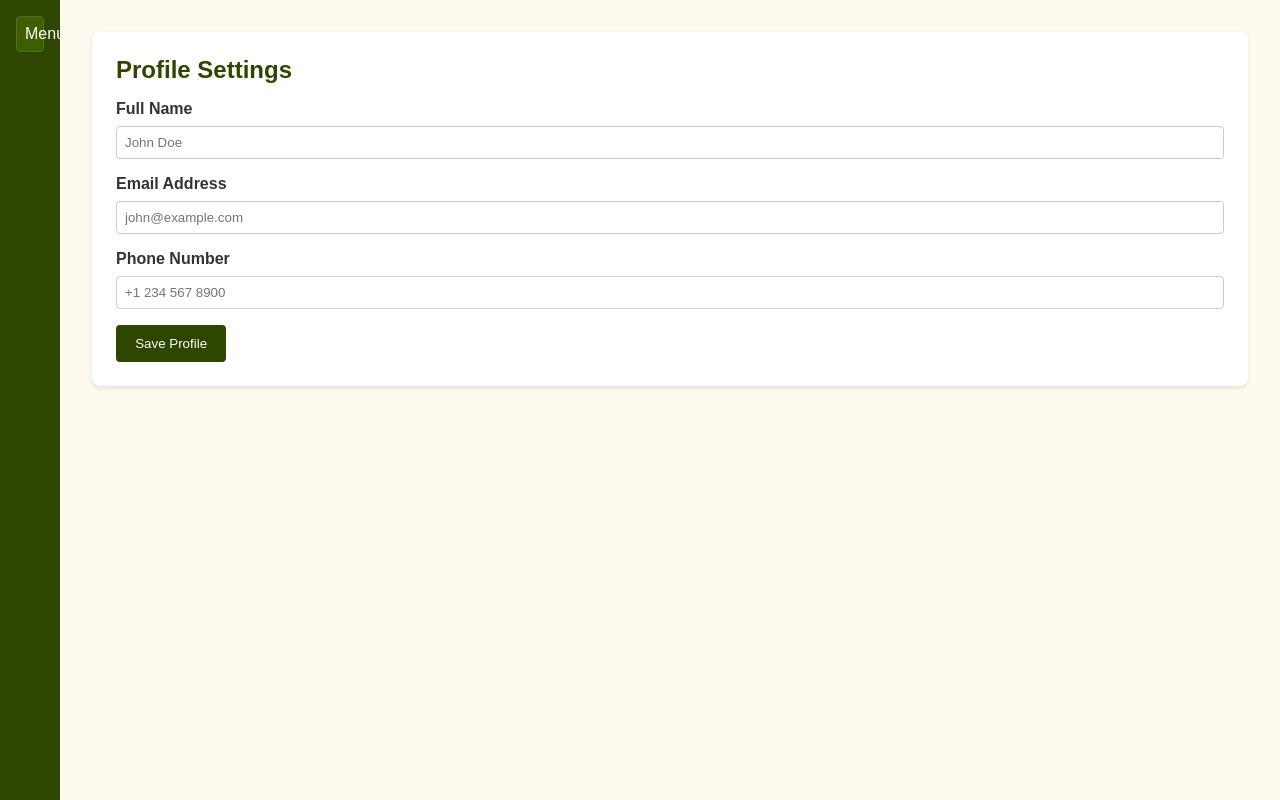
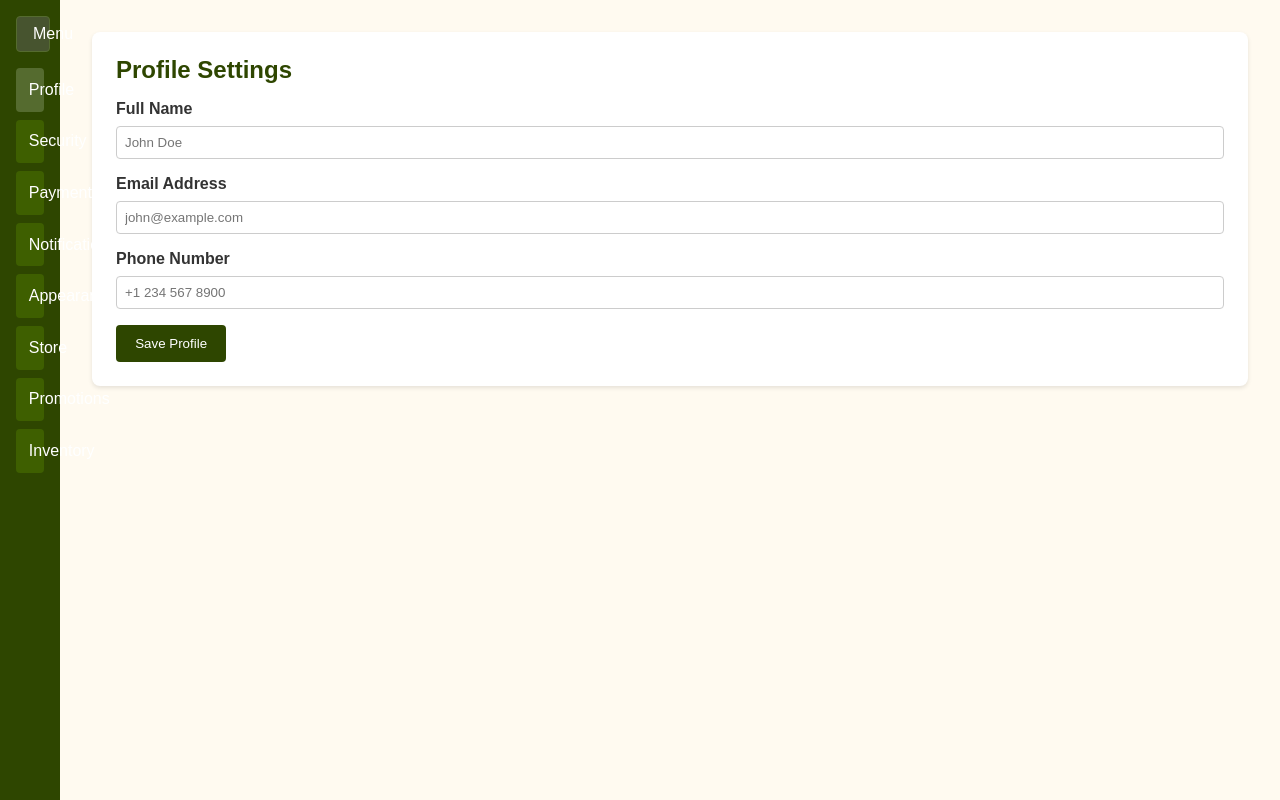
Before and after one commit to AnasBadawieh/IkasWeb, a plain HTML site: page Settings/index.html in a window 1280 px wide. Both pictures are taken after a click on the button "Menu". Drawn offline with Linux system fonts and the light colour scheme.

Commit message:
Side Menu Button isn't Correct need Adjustment

```diff
--- a/Settings/style.css
+++ b/Settings/style.css
@@ -27,24 +27,26 @@ body {
 
 
 .sidebar .toggle-btn {
-    background: #3e5f00; /* Button background color */
+    background: #47542f; /* Button background color */
     border: 1px solid #556b2f; /* Button border */
     border-radius: 4px; /* Rounded corners */
     color: #ffffff;
     font-size: 1rem;
-    padding: 0.5rem;
-    margin-bottom: 1rem;
+    padding: 0.5rem 1rem; /* Horizontal padding adjusted to fit "Menu" */
+    margin: 0 auto 1rem; /* Centered with margin bottom */
     cursor: pointer;
-    width: 100%;
-    text-align: left;
+    display: block;
+    width: auto; /* Fit to content */
+    max-width: 100%;
+}
+
+.sidebar.minimized .toggle-btn {
+    width: auto; /* Remains auto even when sidebar is minimized */
+    max-width: 100%;
 }
 
 .sidebar.minimized {
     width: 60px;
-}
-
-.sidebar.minimized ul {
-    display: none;
 }
 
 .sidebar h2 {
```
